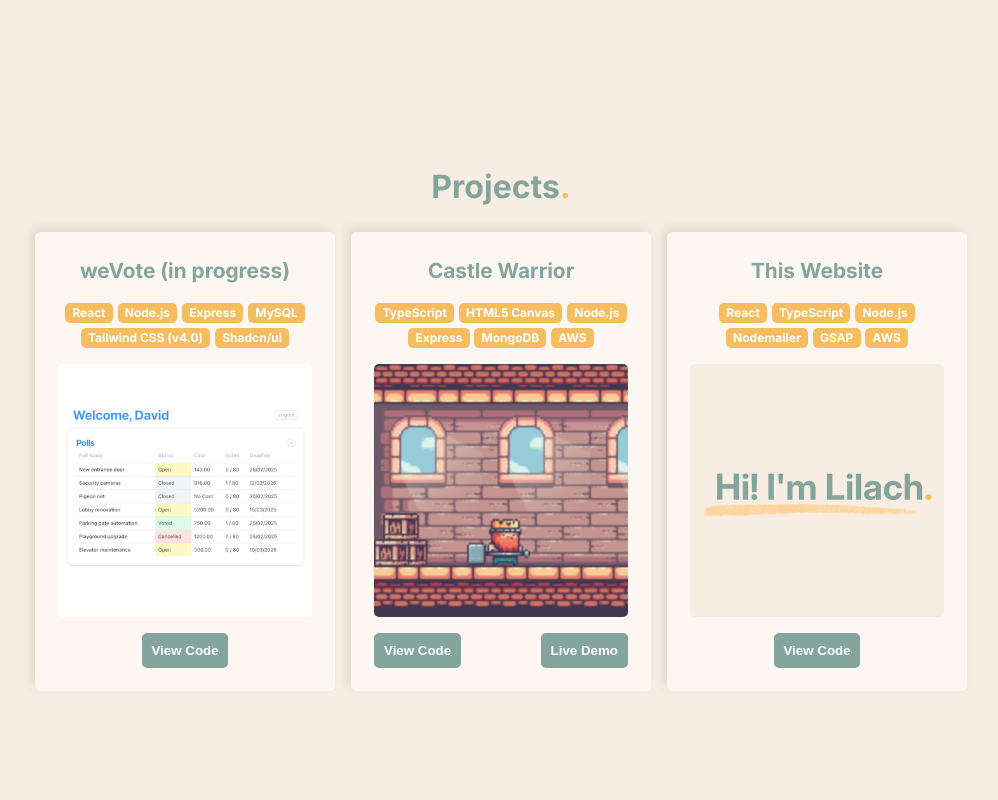
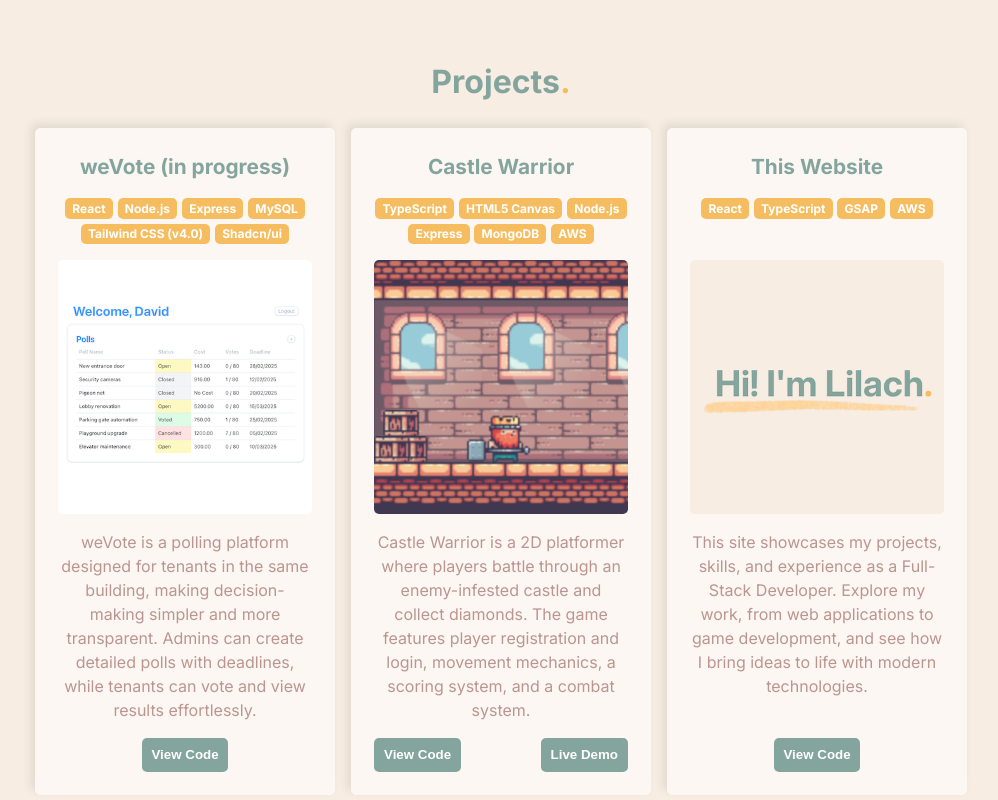
Before and after one commit to Lulzies87/portfolio, a React (Vite) app in the folder app/: page / in a window 1280 px wide. Shown: the part 840-1640 px from the top of the page, without its empty margins (139-1137 px from the left). Built offline with nearby package versions, Linux system fonts and the light colour scheme; a web font is replaced by a local one.

Commit message:
add projects details and fix style

```diff
--- a/app/src/components/ProjectCard/ProjectCard.module.scss
+++ b/app/src/components/ProjectCard/ProjectCard.module.scss
@@ -3,7 +3,6 @@
 .projectContainer {
   display: flex;
   flex-direction: column;
-  justify-content: space-between;
   gap: 1rem;
   background-color: $muted;
   width: 300px;
@@ -16,15 +15,22 @@
     border-radius: $border-radius;
   }
 
+  p {
+    margin: 0;
+    flex-grow: 1;
+  }
+
   .badgesContainer {
+    min-height: 46px;
     display: flex;
     justify-content: center;
-    align-items: center;
+    align-items: start;
     flex-wrap: wrap;
     gap: 0.3rem;
   }
 
   .buttonsContainer {
+    justify-self: end;
     display: flex;
     justify-content: space-between;
   }
--- a/app/src/components/ProjectCard/ProjectCard.tsx
+++ b/app/src/components/ProjectCard/ProjectCard.tsx
@@ -6,6 +6,7 @@ type ProjectCardProps = {
   title: string;
   technologies: string[];
   imageUrl: string;
+  description: string;
   codeUrl: string;
   demoUrl?: string;
 };
@@ -13,6 +14,7 @@ export default function ProjectCard({
   title,
   technologies,
   imageUrl,
+  description,
   codeUrl,
   demoUrl,
 }: ProjectCardProps) {
@@ -28,6 +30,8 @@ export default function ProjectCard({
 
       <img src={imageUrl} alt="project picture" />
 
+      <p>{description}</p>
+
       <div
         className={`${styles.buttonsContainer} ${
           !demoUrl ? styles.centeredButton : ""
--- a/app/src/components/Projects/Projects.tsx
+++ b/app/src/components/Projects/Projects.tsx
@@ -45,6 +45,7 @@ export default function Projects() {
             "Shadcn/ui",
           ]}
           imageUrl="/images/projects/weVote.png"
+          description="weVote is a polling platform designed for tenants in the same building, making decision-making simpler and more transparent. Admins can create detailed polls with deadlines, while tenants can vote and view results effortlessly."
           codeUrl="https://github.com/Lulzies87/weVote-react"
         ></ProjectCard>
         <ProjectCard
@@ -58,20 +59,15 @@ export default function Projects() {
             "AWS",
           ]}
           imageUrl="/images/projects/castle-warrior.png"
+          description="Castle Warrior is a 2D platformer where players battle through an enemy-infested castle and collect diamonds. The game features player registration and login, movement mechanics, a scoring system, and a combat system."
           codeUrl="https://github.com/Lulzies87/castle-warrior"
           demoUrl="https://castlewarrior.lulzies.top/"
         ></ProjectCard>
         <ProjectCard
           title="This Website"
-          technologies={[
-            "React",
-            "TypeScript",
-            "Node.js",
-            "Nodemailer",
-            "GSAP",
-            "AWS",
-          ]}
+          technologies={["React", "TypeScript", "GSAP", "AWS"]}
           imageUrl="/images/projects/portfolio.png"
+          description="This site showcases my projects, skills, and experience as a Full-Stack Developer. Explore my work, from web applications to game development, and see how I bring ideas to life with modern technologies."
           codeUrl="https://github.com/Lulzies87/portfolio"
         ></ProjectCard>
       </div>
```
